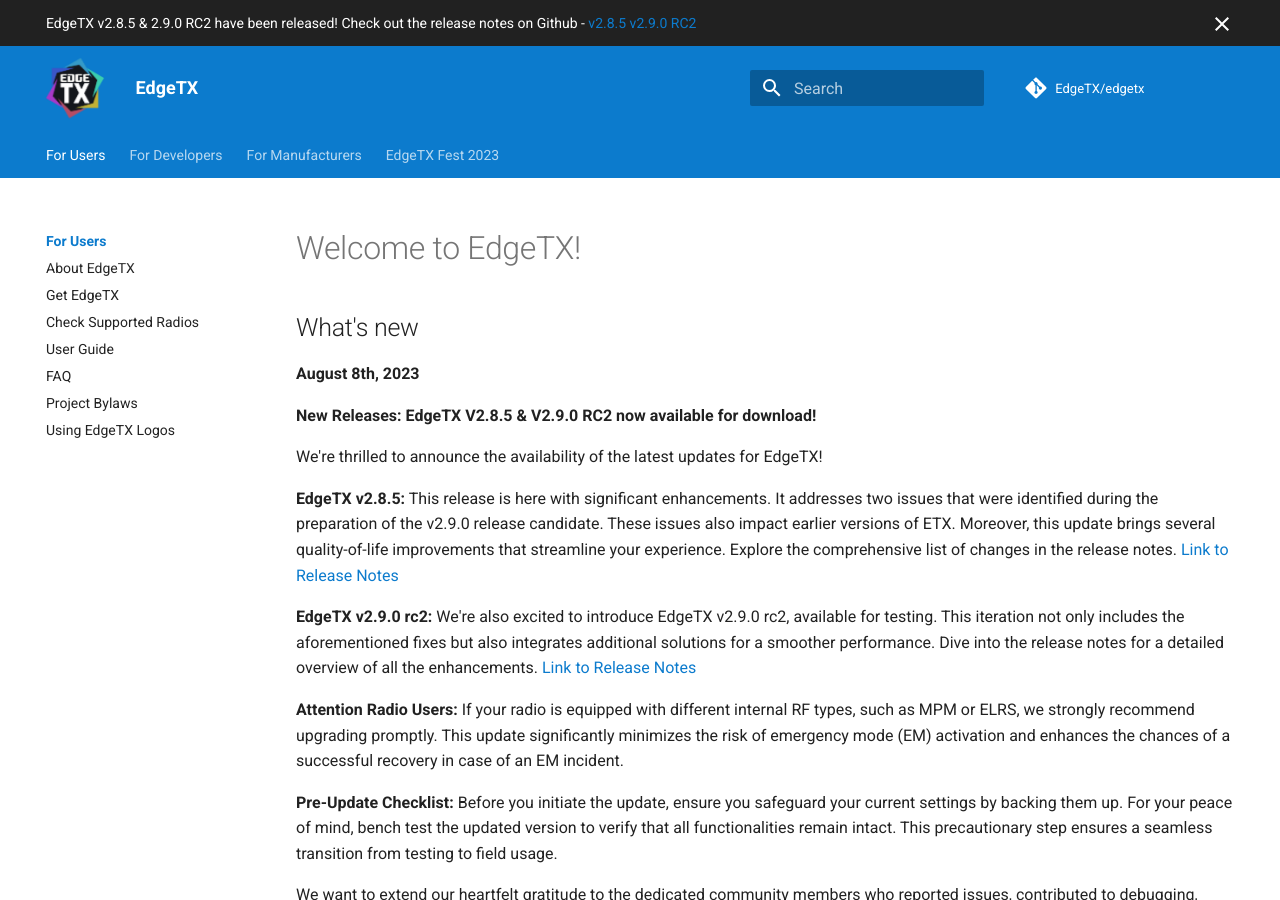
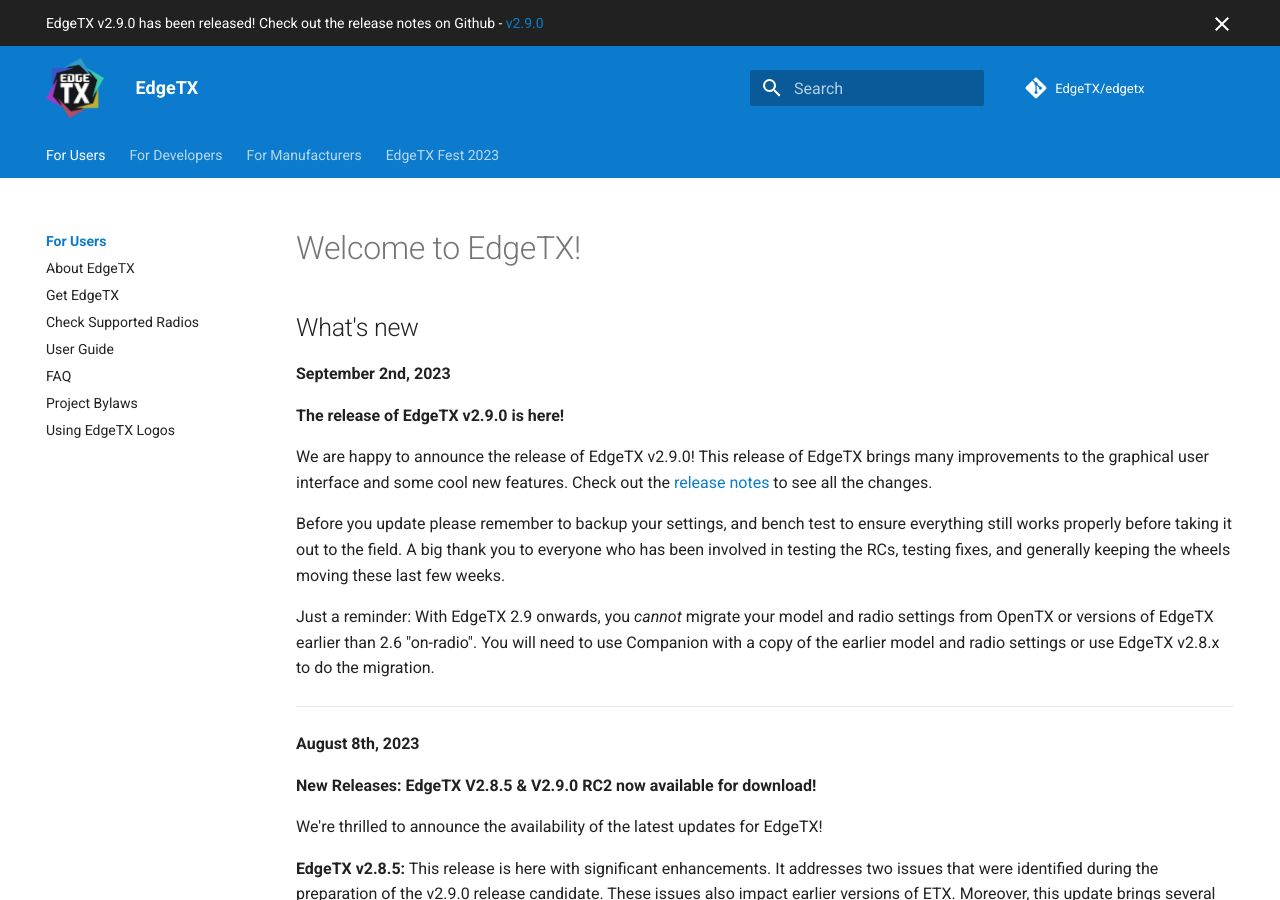
Before and after one commit to EdgeTX/edgetx.github.io, an MkDocs documentation site: the page built from docs/index.md, in a window 1280 px wide and 900 px high. Built offline with MkDocs 1.6.1 and Material for MkDocs 9.7.7, drawn with Linux system fonts in a browser that asks for light colours; comment, search, counter and statistics services are not loaded.

Commit message:
Update site for v2.9 release (#84)
* Update index.md

* Update main.html

* Update index.md

* Update news.md

```diff
--- a/docs/index.md
+++ b/docs/index.md
@@ -5,6 +5,19 @@
 
 
 ## What's new ##
+
+**September 2nd, 2023**
+
+**The release of EdgeTX v2.9.0 is here!**
+
+We are happy to announce the release of EdgeTX v2.9.0! This release of EdgeTX brings many improvements to the graphical user interface and some cool new features. Check out the [release notes](https://github.com/EdgeTX/edgetx/releases/tag/v2.9.0) to see all the changes.
+
+Before you update please remember to backup your settings, and bench test to ensure everything still works properly before taking it out to the field.
+A big thank you to everyone who has been involved in testing the RCs, testing fixes, and generally keeping the wheels moving these last few weeks.
+
+Just a reminder: With EdgeTX 2.9 onwards, you _cannot_ migrate your model and radio settings from OpenTX or versions of EdgeTX earlier than 2.6 "on-radio". You will need to use Companion with a copy of the earlier model and radio settings or use EdgeTX v2.8.x to do the migration.
+
+---
 
 **August 8th, 2023**
 
--- a/overrides/main.html
+++ b/overrides/main.html
@@ -4,7 +4,6 @@
 
 
 {% block announce %}
-  EdgeTX v2.8.5 & 2.9.0 RC2 have been released! Check out the release notes on Github -
-  <a href="https://github.com/EdgeTX/edgetx/releases/tag/v2.8.5">  v2.8.5   </a>
-    <a href="https://github.com/EdgeTX/edgetx/releases/tag/v2.9.0-rc2">v2.9.0 RC2</a>
+  EdgeTX v2.9.0 has been released! Check out the release notes on Github -
+  <a href="https://github.com/EdgeTX/edgetx/releases/tag/v2.9.0">  v2.9.0   </a>
 {% endblock %}
```
Also changed, not shown: docs/news.md (+13 -0 lines).
